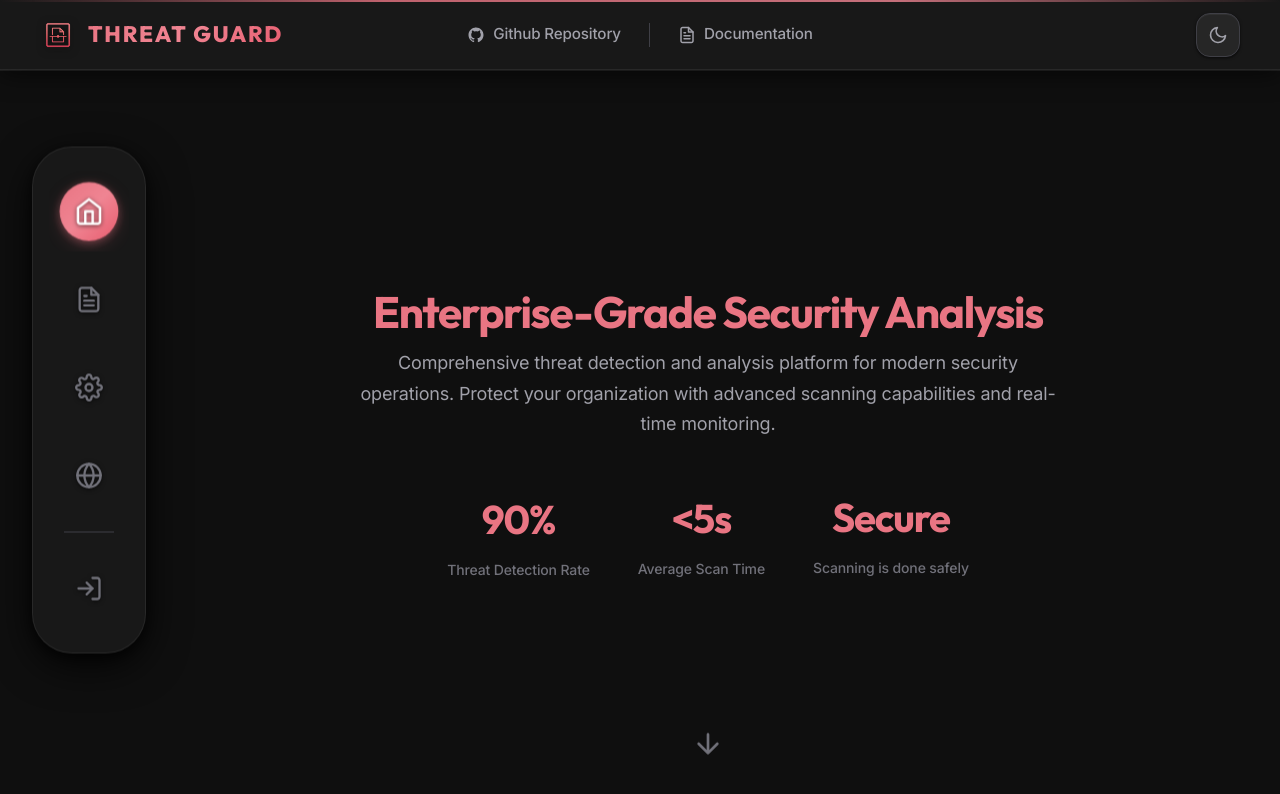
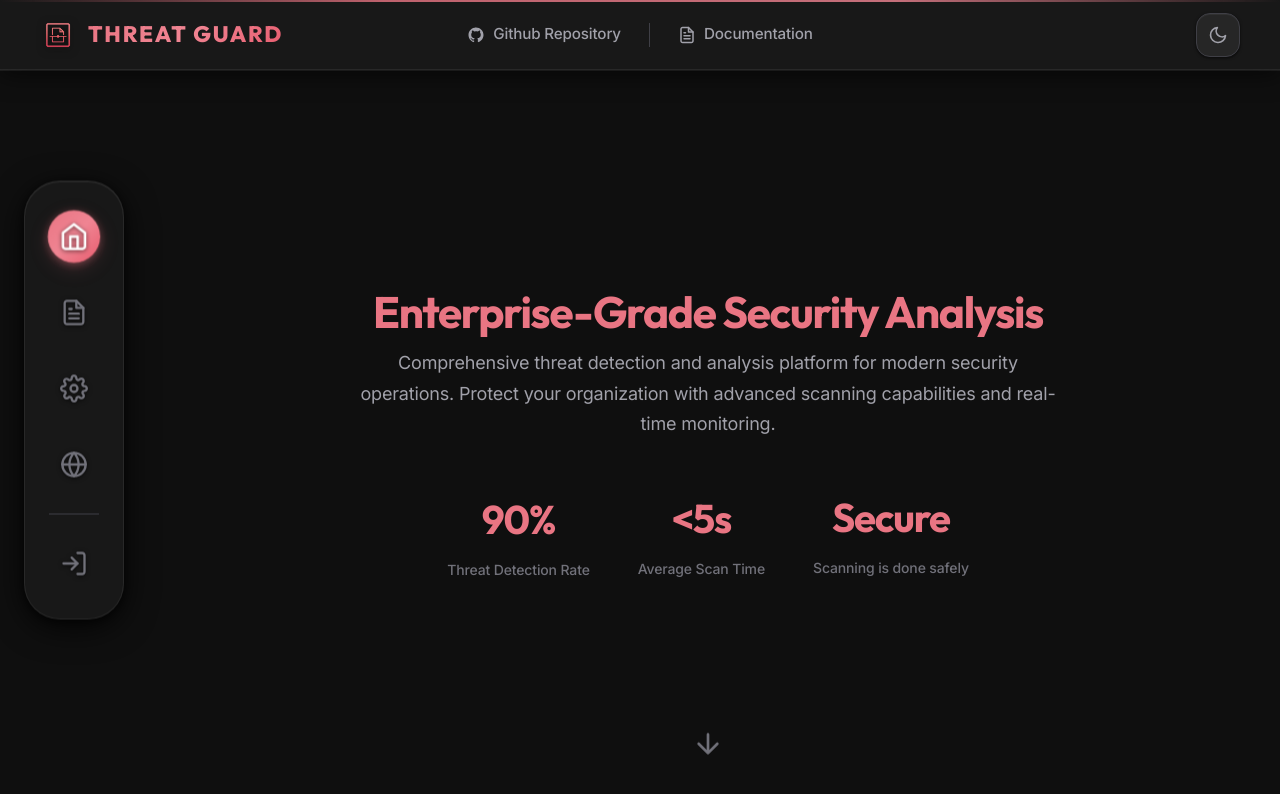
Before and after one commit to piyush-jha-16/Threat-Guard, a React (Create React App) app: page / in a window 1280 px wide. Shown: the top 794 px of the page. Built offline with nearby package versions, Linux system fonts and the light colour scheme.

Commit message:
style(BottomNav): add hover tooltip labels, tighter glassmorphism pill, remove empty rulesets

```diff
--- a/src/components/BottomNavigation.css
+++ b/src/components/BottomNavigation.css
@@ -1,27 +1,25 @@
 .bottom-navigation {
   position: fixed;
   top: 50%;
-  left: 2rem;
+  left: 1.5rem;
   transform: translateY(-50%);
   display: flex;
   flex-direction: column;
   justify-content: center;
   align-items: center;
   background-color: var(--glass-bg);
-  backdrop-filter: blur(12px);
-  -webkit-backdrop-filter: blur(12px);
-  padding: 24px 16px;
-  border-radius: 40px;
-  box-shadow: 0 12px 40px var(--shadow-elevated), 0 4px 12px var(--shadow-color);
+  backdrop-filter: blur(20px);
+  -webkit-backdrop-filter: blur(20px);
+  padding: 20px 14px;
+  border-radius: 36px;
+  box-shadow: 0 8px 32px var(--shadow-elevated), 0 2px 8px var(--shadow-color), inset 0 1px 0 rgba(255, 255, 255, 0.06);
   border: 1px solid var(--glass-border);
   z-index: 1000;
-  gap: 8px;
+  gap: 6px;
   transition: all 0.6s cubic-bezier(0.4, 0, 0.2, 1);
 }
 
-.bottom-navigation.scrolled {
-  /* Keep same position when scrolled */
-}
+
 
 .nav-item {
   display: flex;
@@ -31,14 +29,43 @@
   background: none;
   border: none;
   cursor: pointer;
-  padding: 12px;
+  padding: 10px;
   transition: color 0.35s cubic-bezier(0.4, 0, 0.2, 1),
     transform 0.35s cubic-bezier(0.34, 1.56, 0.64, 1);
   color: var(--text-tertiary);
   min-width: auto;
   border-radius: 16px;
   position: relative;
-  overflow: hidden;
+  overflow: visible;
+}
+
+/* Tooltip */
+.nav-item::after {
+  content: attr(data-label);
+  position: absolute;
+  left: calc(100% + 14px);
+  top: 50%;
+  transform: translateY(-50%) translateX(-8px);
+  background: var(--bg-tertiary);
+  border: 1px solid var(--border-color);
+  color: var(--text-primary);
+  font-size: 0.75rem;
+  font-weight: 600;
+  font-family: 'Inter', sans-serif;
+  letter-spacing: 0.02em;
+  padding: 5px 10px;
+  border-radius: 8px;
+  white-space: nowrap;
+  opacity: 0;
+  pointer-events: none;
+  transition: all 0.2s cubic-bezier(0.4, 0, 0.2, 1);
+  box-shadow: 0 4px 12px var(--shadow-color);
+  z-index: 9999;
+}
+
+.nav-item:hover::after {
+  opacity: 1;
+  transform: translateY(-50%) translateX(0);
 }
 
 .nav-item::before {
@@ -48,6 +75,7 @@
   background: radial-gradient(circle at center, var(--accent-glow) 0%, transparent 70%);
   opacity: 0;
   transition: opacity 0.3s cubic-bezier(0.4, 0, 0.2, 1);
+  border-radius: 16px;
 }
 
 .nav-item:hover::before {
@@ -67,8 +95,8 @@
   display: flex;
   align-items: center;
   justify-content: center;
-  width: 56px;
-  height: 56px;
+  width: 50px;
+  height: 50px;
   margin-bottom: 0;
   border-radius: 50%;
   transition: background 0.4s cubic-bezier(0.4, 0, 0.2, 1),
@@ -126,17 +154,7 @@
   transition: all 0.6s cubic-bezier(0.4, 0, 0.2, 1);
 }
 
-.bottom-navigation.scrolled .nav-item {
-  /* Keep same style */
-}
 
-.bottom-navigation.scrolled .nav-label {
-  /* Keep hidden */
-}
-
-.bottom-navigation.scrolled .nav-icon {
-  /* Keep same style */
-}
 
 /* Responsive Design */
 @media (max-width: 768px) {
```
